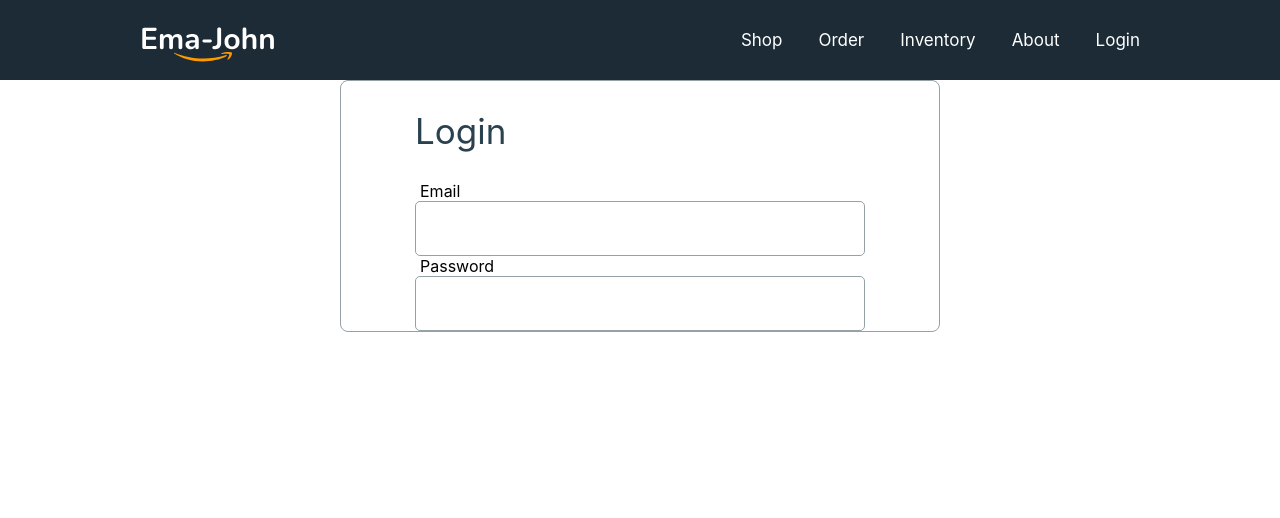
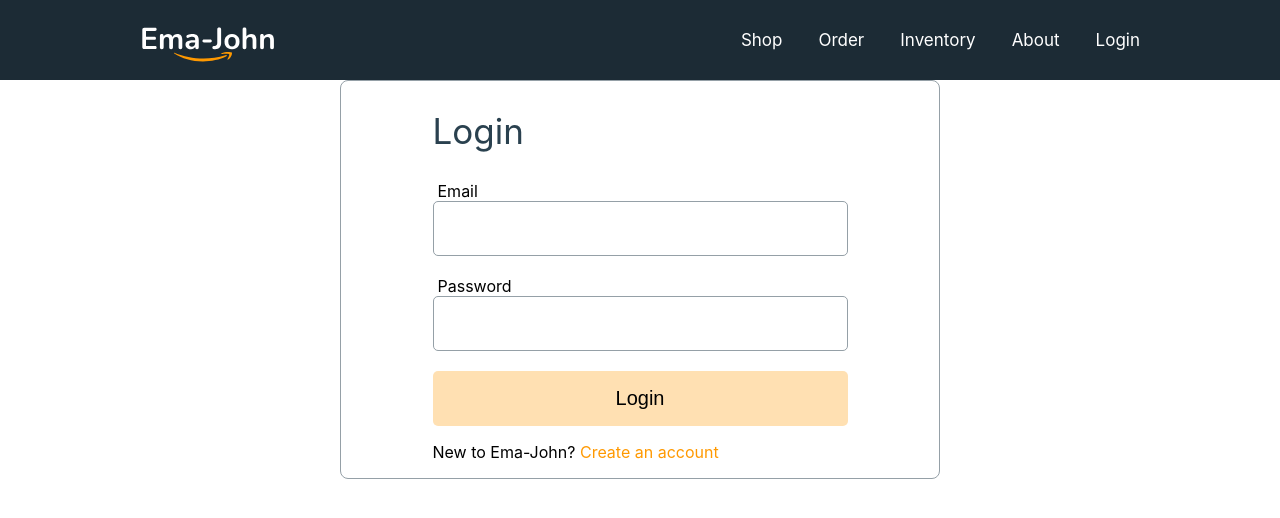
Before and after one commit to rahathossain3/ema-jone-client_side-module-67, a React (Create React App) app: page /login in a window 1280 px wide. Shown: the top 518 px of the page. Built offline with nearby package versions, Linux system fonts and the light colour scheme.

Commit message:
login page set

```diff
--- a/src/components/Login/Login.css
+++ b/src/components/Login/Login.css
@@ -7,6 +7,10 @@
     border-radius: 8px;
     display: flex;
     justify-content: center;
+}
+
+.input-group {
+    margin-bottom: 20px;
 }
 
 .from-title {
@@ -22,10 +26,24 @@
 }
 
 .input-group input {
-    width: 450px;
+    width: 415px;
     height: 55px;
     border: 1px solid #95A0A7;
     box-sizing: border-box;
     border-radius: 5px;
     font-size: 24px;
 }
+
+.from-submit {
+    width: 415px;
+    height: 55px;
+    background-color: rgba(255, 153, 0, 0.3);
+    border-radius: 5px;
+    border: none;
+    font-size: 20px;
+}
+
+.from-link {
+    color: #FF9900;
+    text-decoration: none;
+}
--- a/src/components/Login/Login.js
+++ b/src/components/Login/Login.js
@@ -1,4 +1,5 @@
 import React from 'react';
+import { Link } from 'react-router-dom';
 import './Login.css';
 
 const Login = () => {
@@ -7,18 +8,23 @@ const Login = () => {
             <div>
                 <h2 className='from-title'> Login</h2>
 
-                <div className="input-group">
+                <form >
+                    <div className="input-group">
 
-                    <label htmlFor="email">Email</label>
-                    <input type="email" name="email" />
-                </div>
+                        <label htmlFor="email">Email</label>
+                        <input type="email" name="email" id='' />
+                    </div>
 
-                <div className="input-group">
+                    <div className="input-group">
+                        <label htmlFor="password">Password</label>
+                        <input type="password" name="password" id='' />
+                    </div>
+                    <input className='from-submit' type="submit" value="Login" />
 
-                    <label htmlFor="password">Password</label>
-                    <input type="password" name="password" />
-                </div>
-
+                </form>
+                <p>
+                    New to Ema-John? <Link className='from-link' to='/signup'>Create an account</Link>
+                </p>
             </div>
 
         </div>
```
